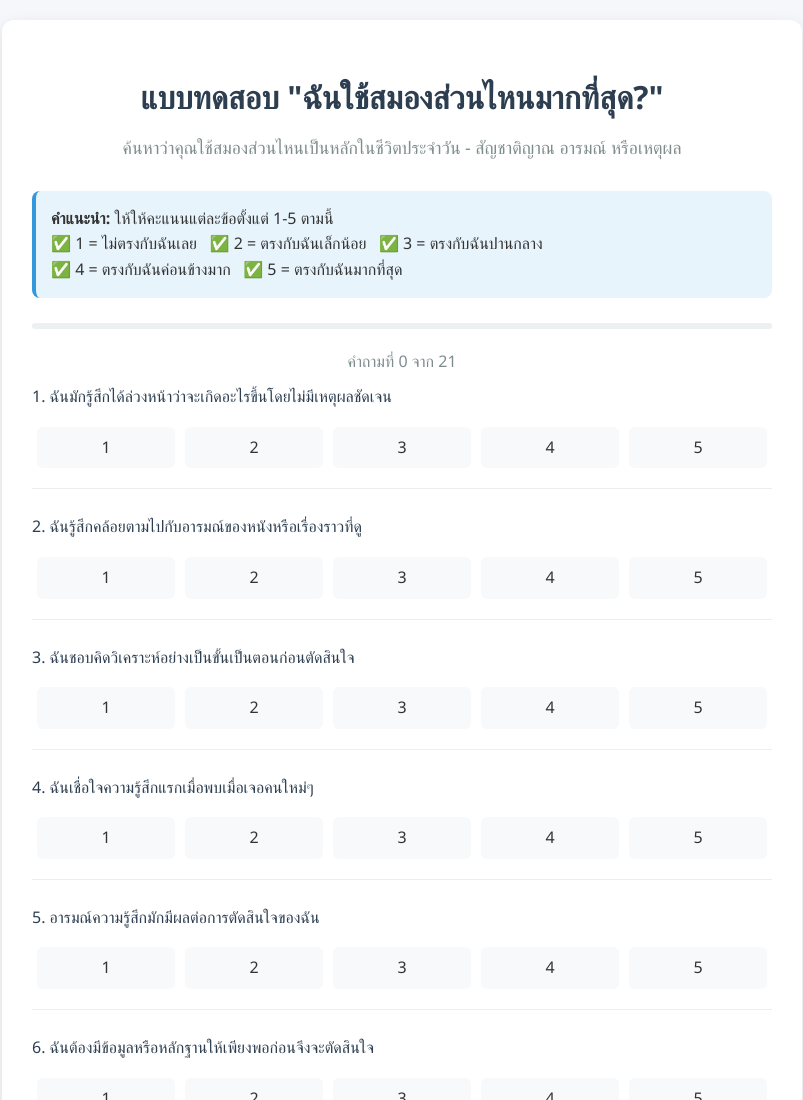
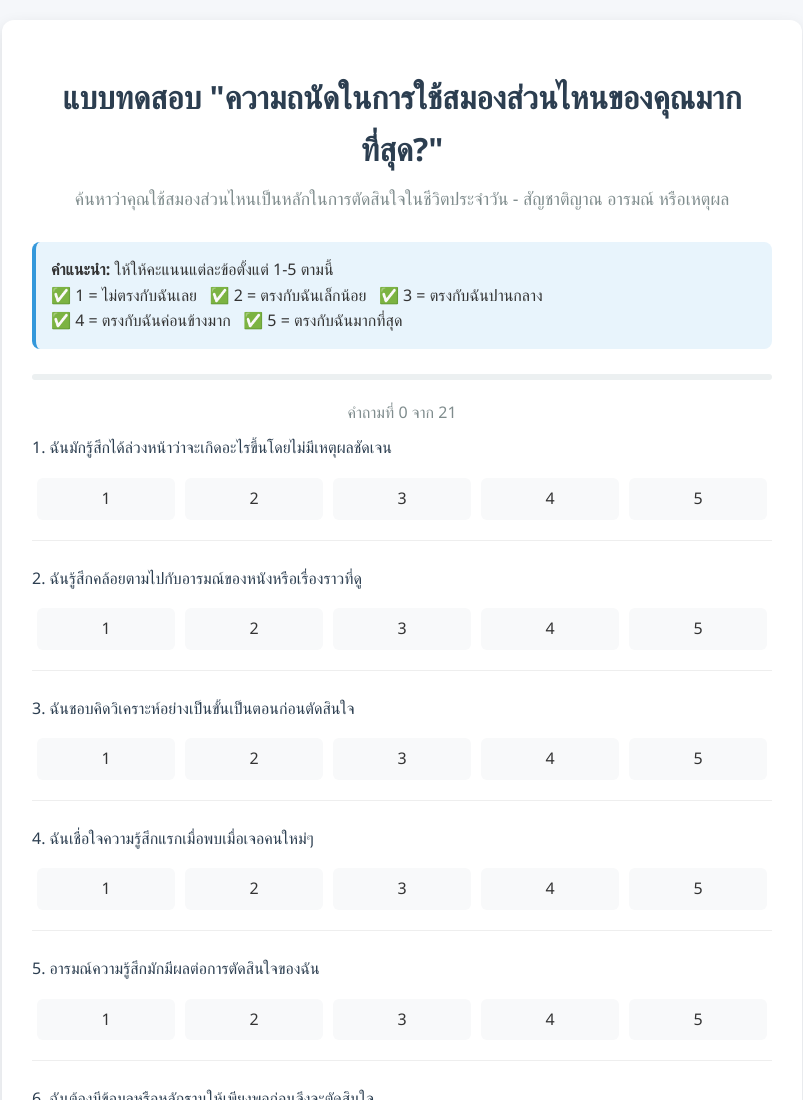
Before and after one commit to tremmymarkk-commits/triunebrain-test, a plain HTML site: page index.html in a window 1280 px wide. Shown: the top 1100 px of the page, without its empty margins (238-1041 px from the left). Drawn offline with Linux system fonts and the light colour scheme.

Commit message:
Update index.html

```diff
--- a/index.html
+++ b/index.html
@@ -180,8 +180,8 @@
 </head>
 <body>
     <div class="container">
-        <h1>แบบทดสอบ "ฉันใช้สมองส่วนไหนมากที่สุด?"</h1>
-        <div class="subtitle">ค้นหาว่าคุณใช้สมองส่วนไหนเป็นหลักในชีวิตประจำวัน - สัญชาติญาณ อารมณ์ หรือเหตุผล</div>
+        <h1>แบบทดสอบ "ความถนัดในการใช้สมองส่วนไหนของคุณมากที่สุด?"</h1>
+        <div class="subtitle">ค้นหาว่าคุณใช้สมองส่วนไหนเป็นหลักในการตัดสินใจในชีวิตประจำวัน - สัญชาติญาณ อารมณ์ หรือเหตุผล</div>
 
         <div class="instructions">
             <strong>คำแนะนำ:</strong> ให้ให้คะแนนแต่ละข้อตั้งแต่ 1-5 ตามนี้<br>
@@ -271,15 +271,15 @@
         const resultDescriptions = {
             intuition: {
                 title: "นักล่าความจริงแห่งจิตใต้สำนึก",
-                description: "คุณคือผู้ที่ได้ยินเสียงกระซิบจากส่วนลึกของจิตใจ เส้นประสาทของคุณรับรู้รูปแบบที่คนอื่นมองไม่เห็น เหมือนเรดาร์ที่จับสัญญาณแห่งความเป็นไปได้ก่อนใคร<br><br>ชีวิตของคุณเหมือนเรือที่แล่นตามลมแห่ง intuition มือของคุณสัมผัสได้ถึงกระแสพลังงานที่มองไม่เห็น 答案มักมาถึงก่อนคำถามจะจบ<br><br>สิ่งที่คุณนำทางโลกด้วยความรู้สึกในใจที่บอกว่า 'นี่คือทาง' แม้ไม่มีแผนที่"
+                description: "คุณคือผู้ที่ได้ยินเสียงกระซิบจากส่วนลึกของจิตใจ เส้นประสาทของคุณสามารถรับรู้ในรูปแบบที่คนอื่นมองไม่เห็นเหมือนมีจิตสัมผัสพิเศษ เหมือนเรดาร์ที่จับสัญญาณแห่งความเป็นไปได้ก่อนใคร<br><br>ชีวิตของคุณเหมือนเรือที่แล่นตามลมแห่ง intuition มือของคุณสัมผัสได้ถึงกระแสพลังงานที่มองไม่เห็น 答案มักมาถึงก่อนคำถามจะจบ<br><br>สิ่งที่คุณนำทางโลกด้วยความรู้สึกในใจที่บอกว่า 'นี่คือทาง' แม้ไม่มีแผนที่"
             },
             emotion: {
                 title: "นักเดินทางแห่งมหาสมุทรความรู้สึก",
-                description: "หัวใจของคุณคือคอมพาสที่พาไปสู่ความจริง คุณสัมผัสได้ถึงคลื่นอารมณ์ที่ไหลเวียนระหว่างผู้คน โลกสำหรับคุณคือภาพวาดที่แต่งแต้มด้วยสีสันแห่งความรู้สึก<br><br>ชีวิตของคุณเหมือนดนตรีที่ไม่มีโน้ตบันทึก แต่ทุกคนรู้สึกถึงความไพเราะ<br><br>สิ่งที่คุณนำทางโลกด้วยหัวใจที่เปิดกว้างและความเข้าใจที่ว่า ทุกการกระทำล้วนมีเรื่องราว behind it"
+                description: "หัวใจของคุณคือเข็มทิศที่พาไปสู่ความจริงของคุณ คุณสัมผัสได้ถึงคลื่นอารมณ์ที่ไหลเวียนระหว่างผู้คน โลกสำหรับคุณคือภาพวาดที่แต่งแต้มด้วยสีสันแห่งความรู้สึกมากกว่าเหตุผล<br><br>ชีวิตของคุณเหมือนดนตรีที่ไม่มีโน้ตบันทึก แต่ทุกคนรู้สึกถึงความไพเราะ<br><br>สิ่งที่คุณนำทางโลกด้วยหัวใจที่เปิดกว้างและความเข้าใจที่ว่า ทุกการกระทำล้วนมีเรื่องราว behind it"
             },
             reason: {
                 title: "สถาปนิกแห่งความจริงเชิงตรรกะ",
-                description: "ความคิดของคุณคือเครื่องมือสร้างโลก คุณแยกทุกอย่างออกเป็นส่วนๆ เพื่อเข้าใจความเชื่อมโยงที่ซับซ้อน โลกสำหรับคุณคือ puzzle ที่ต้องประกอบให้เข้าใจ<br><br>ชีวิตของคุณเหมือนสมการคณิตศาสตร์ที่สวยงาม ที่ทุกตัวแปรมีที่มาและที่ไป<br><br>สิ่งที่คุณนำทางโลกด้วยแผนที่และเข็มทิศแห่ง logic ที่พาคุณไปสู่ความจริงที่พิสูจน์ได้"
+                description: "ความคิดและตรรกะของคุณคือเครื่องมือสร้างโลก คุณแยกทุกอย่างออกเป็นส่วนๆ เพื่อเข้าใจความเชื่อมโยงที่ซับซ้อน โลกสำหรับคุณคือ puzzle ที่ต้องประกอบให้เข้าใจ<br><br>ชีวิตของคุณเหมือนสมการคณิตศาสตร์ที่สวยงาม ที่ทุกตัวแปรมีที่มาและที่ไป<br><br>สิ่งที่คุณนำทางโลกด้วยแผนที่และเข็มทิศแห่ง logic ที่พาคุณไปสู่ความจริงที่พิสูจน์ได้"
             },
             balanced: {
                 title: "นักบวชแห่งสามพลัง",
```
